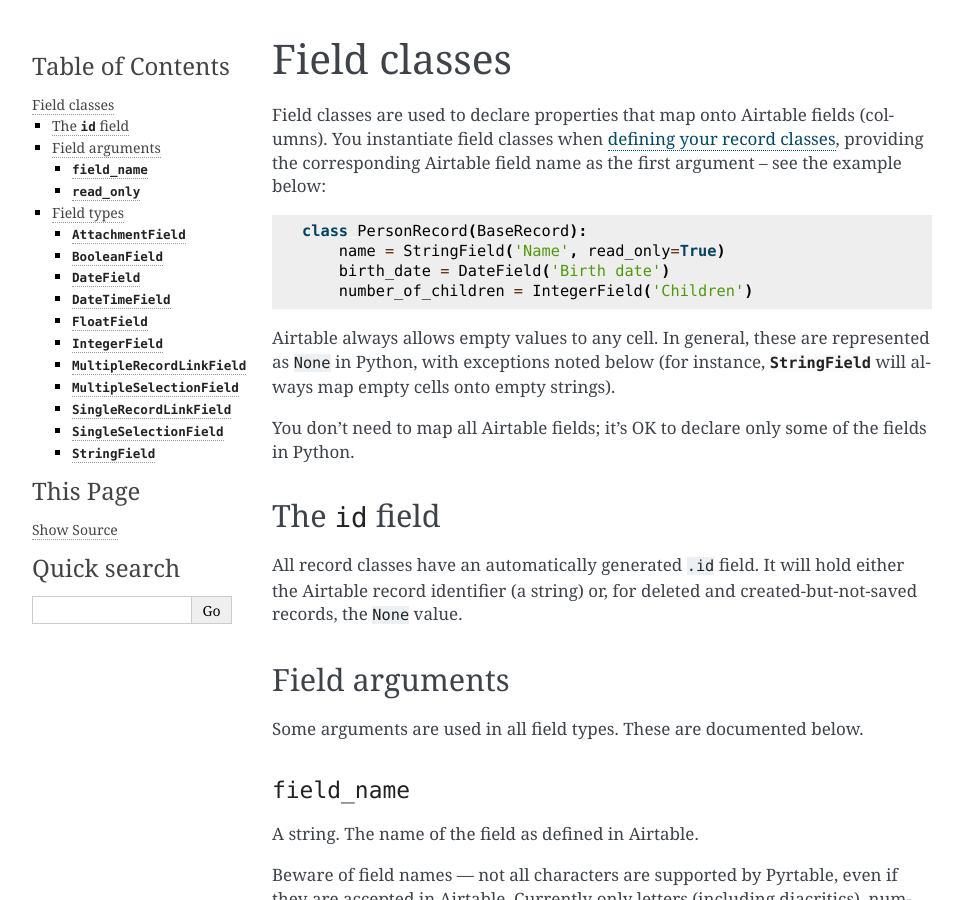
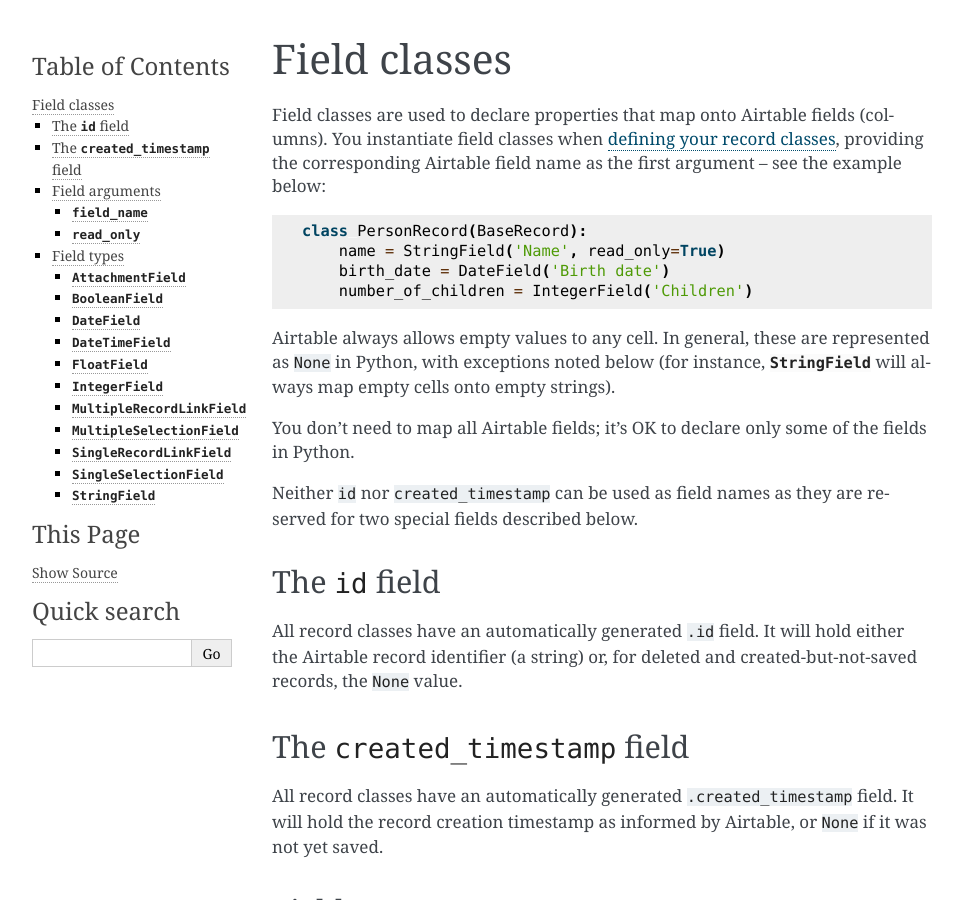
Before and after one commit to vilarneto/pyrtable, a Sphinx documentation site: the page built from docs/source/fields.rst, in a window 1280 px wide and 900 px high. Shown: the whole window, without its empty margins (148-1111 px from the left). Built offline with Sphinx 7.4.7, drawn with Linux system fonts in a browser that asks for light colours.

Commit message:
Add sanity check and extend documentation (bug #3)

```diff
--- a/docs/source/fields.rst
+++ b/docs/source/fields.rst
@@ -14,10 +14,17 @@ Airtable always allows empty values to any cell. In general, these are represent
 
 You don't need to map all Airtable fields; it's OK to declare only some of the fields in Python.
 
+Neither ``id`` nor ``created_timestamp`` can be used as field names as they are reserved for two special fields described below.
+
 The ``id`` field
 ----------------
 
 All record classes have an automatically generated ``.id`` field. It will hold either the Airtable record identifier (a string) or, for deleted and created-but-not-saved records, the ``None`` value.
+
+The ``created_timestamp`` field
+-------------------------------
+
+All record classes have an automatically generated ``.created_timestamp`` field. It will hold the record creation timestamp as informed by Airtable, or ``None`` if it was not yet saved.
 
 Field arguments
 ---------------
@@ -32,7 +39,7 @@ A string. The name of the field as defined in Airtable.
 Beware of field names — not all characters are supported by Pyrtable, even if they are accepted in Airtable. Currently only letters (including diacritics), numbers, spaces, dots, hyphens, underlines are accepted.
 
 ``read_only``
-^^^^^^^^^^^^^^
+^^^^^^^^^^^^^
 
 A boolean (optional, defaults to ``False``). If ``True``, changes to that field are forbidden in Python. You can use this to guarantee that Pyrtable will never update the corresponding Airtable field. Read-only fields are still writeable when creating records.
 
```
Also changed, not shown: 1 other file.
